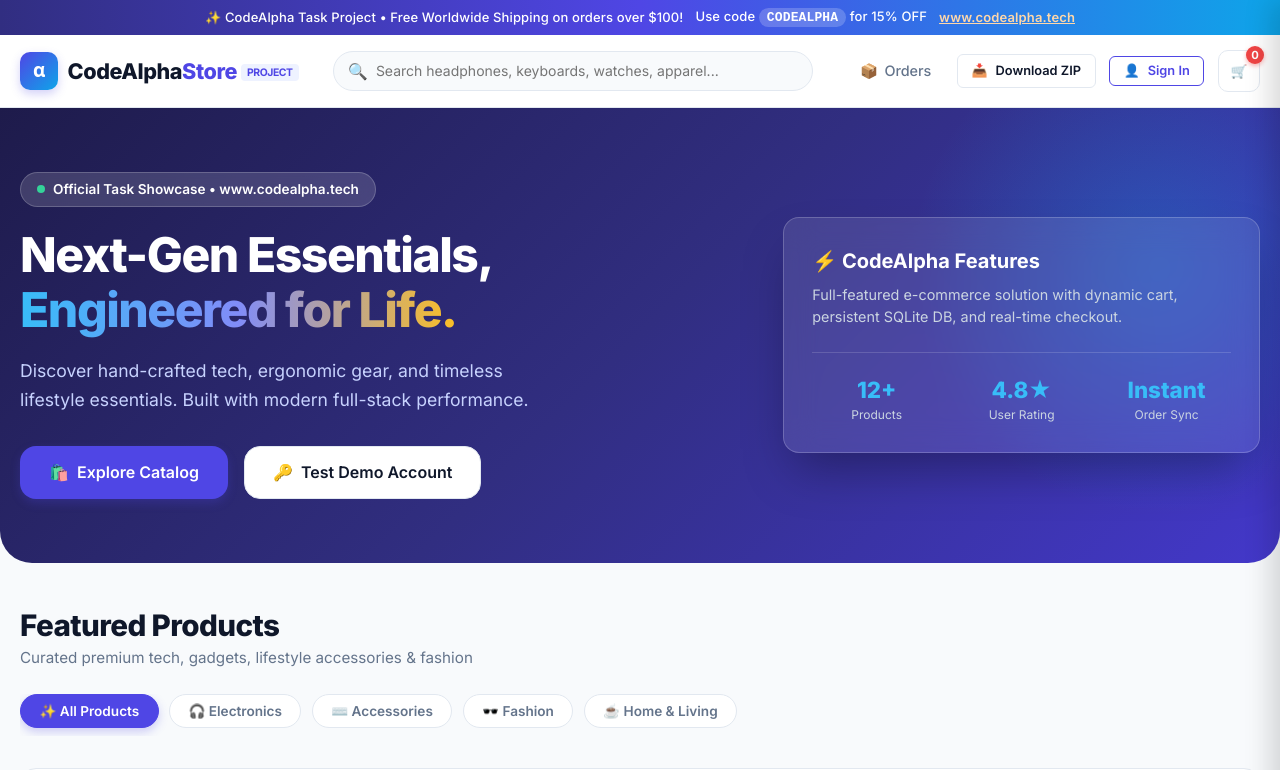
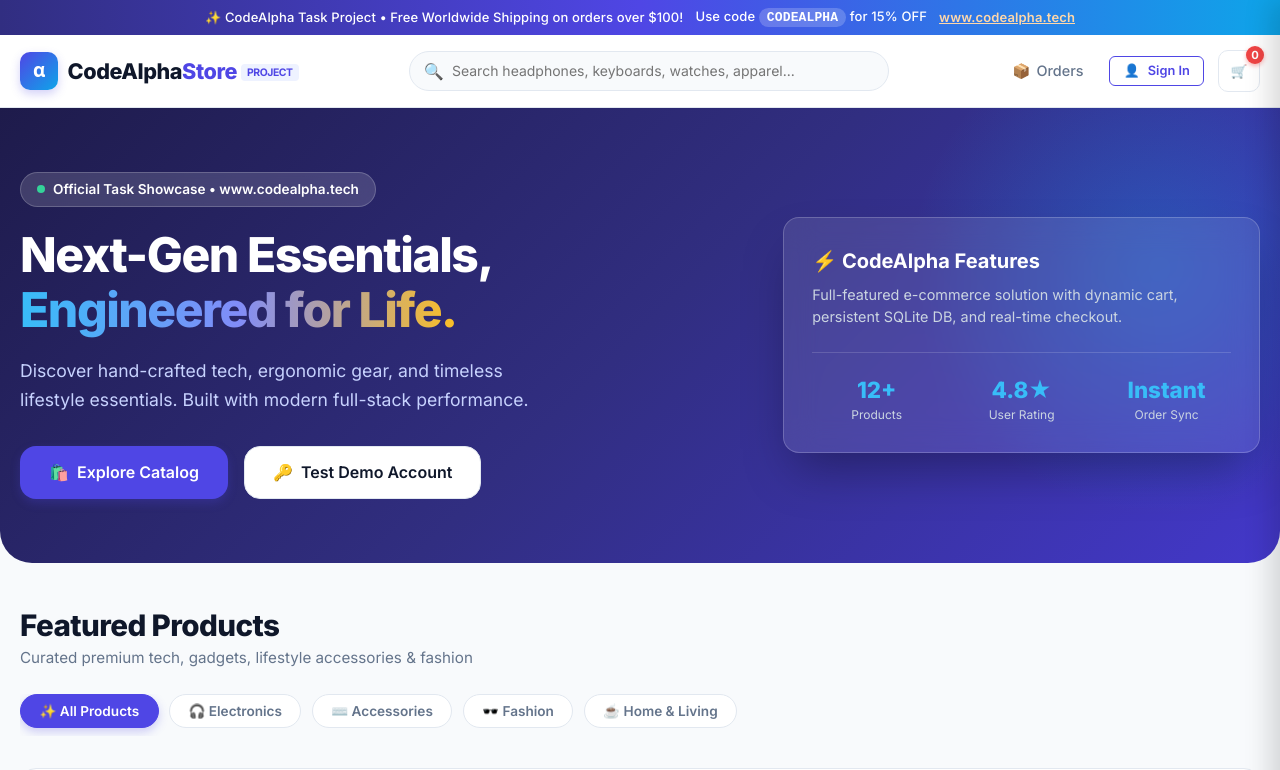
Before and after one commit to 2005kavyap-lgtm/Ecommerce-Store, a website: page public/index.html in a window 1280 px wide. Shown: the top 770 px of the page. Drawn offline with Linux system fonts and the light colour scheme; no server answers.

Commit message:
UI refinement: remove download button from store navbar

```diff
--- a/public/index.html
+++ b/public/index.html
@@ -39,10 +39,6 @@
         <a href="/orders.html" class="nav-link">
           <span>📦</span>
           <span>Orders</span>
-        </a>
-
-        <a href="/download" class="btn btn-secondary btn-sm" title="Download project files as ZIP" download>
-          <span>📥</span> Download ZIP
         </a>
 
         <!-- User Profile / Auth Button -->
```
